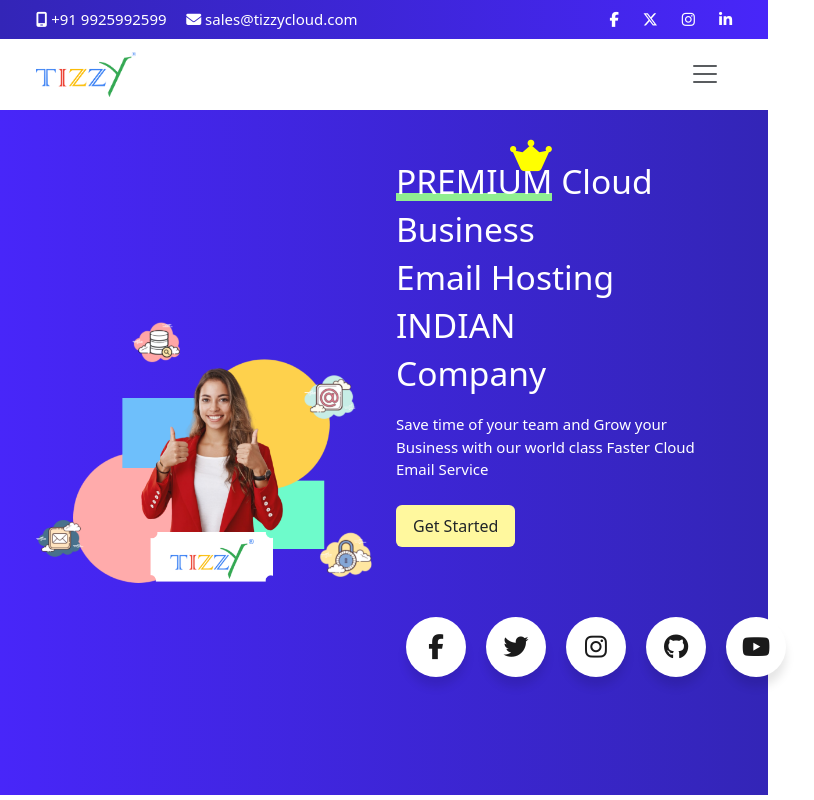
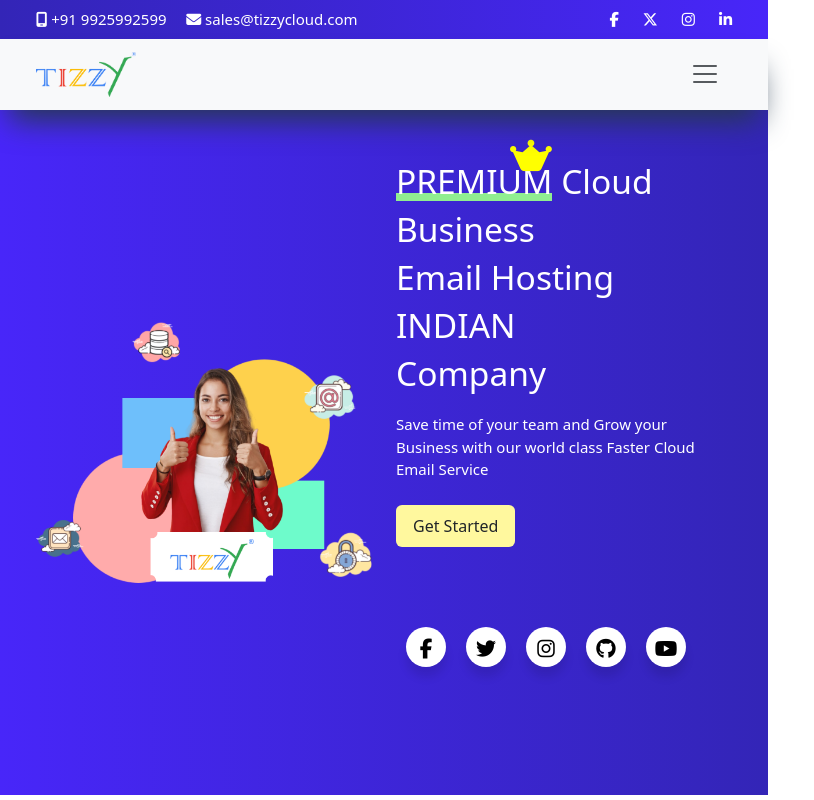
Before and after one commit to siddhesh-mithbavkar/TizzyCloud, a plain HTML site: page index.html in a window 768 px wide. Shown: the top 800 px of the page, 814 px wide, since content can reach past the window. Drawn offline with nearby package versions, Linux system fonts and the light colour scheme.

Commit message:
new ui fixes

```diff
--- a/css/responsive.css
+++ b/css/responsive.css
@@ -85,4 +85,21 @@
   .facilities-cards .card {
     height: 300px;
   }
+
+  .wrapper .icon span {
+    display: block;
+    height: 40px;
+    width: 40px;
+    background: #fff;
+    border-radius: 50%;
+    position: relative;
+    z-index: 2;
+    box-shadow: 0px 10px 10px rgba(0, 0, 0, 0.1);
+    transition: 0.4s cubic-bezier(0.68, -0.55, 0.265, 1.55);
+  }
+
+  .wrapper .icon span i {
+    line-height: 43px;
+    font-size: 20px;
 }
+}
--- a/css/style.css
+++ b/css/style.css
@@ -19,20 +19,32 @@ body {
   margin: 0;
   font-size: 15px;
   font-weight: 400;
-  color: #1a1a1a;
-  overflow-x: hidden;
+  color: #000;
+  height: max-content;
 }
 
 /* Top Section */
 
 #top-section {
-  background: #4826f9;
   background: linear-gradient(270deg, #4826f9, #3325b7);
   color: #fff;
 }
 
+#top-section.hidden {
+  transform: translateY(-100%);
+  transition: transform 0.3s ease;
+}
+
 .phone-email a {
   color: #fff;
+}
+
+#navbar {
+  position: sticky;
+  z-index: 99999;
+  top: 0;
+  transition: top 0.3s;
+  box-shadow: rgb(38, 57, 77) 0px 20px 30px -10px;
 }
 
 .navbar .logo {
@@ -71,6 +83,7 @@ body {
 /* Banner CSS */
 
 #hero-banner {
+  /* margin-top: 65px; */
   background: #4826f9;
   background: linear-gradient(90deg, #4826f9, #3325b7);
 }
--- a/index.html
+++ b/index.html
@@ -44,8 +44,16 @@
             </div>
         </section>
 
+
+
+
+
+    </header>
+
+    <main>
+
         <section id="navbar">
-            <nav class="navbar navbar-expand-xxl" aria-label="Offcanvas navbar large">
+            <nav class="navbar navbar-expand-xxl bg-light sticky-navbar" aria-label="Offcanvas navbar large">
                 <div class="container">
                     <a class="navbar-brand" href="#">
                         <img src="img/tizzy_logo_new.png" class="logo img-fluid" alt="logo">
@@ -63,7 +71,7 @@
                             <button type="button" class="btn-close btn-close-dark" data-bs-dismiss="offcanvas"
                                 aria-label="Close"></button>
                         </div>
-                        <div class="offcanvas-body">
+                        <div class="offcanvas-body overflow-auto">
                             <ul class="navbar-nav justify-content-center flex-grow-1 pe-3 fw-bold">
                                 <li class="nav-item">
                                     <a class="nav-link" href="#">Tizzy Cloud Computing</a>
@@ -95,68 +103,6 @@
                 </div>
             </nav>
         </section>
-
-    </header>
-
-    <main>
-        <!-- <section id="carousel-banner" class="bg-primary text-white p-0">
-            <div class="owl-carousel owl-theme">
-
-                <div class="item-1 position-relative py-5">
-                    <div class="container">
-                        <div class="row align-items-center">
-                            <div class="col-lg-6 order-2 order-lg-1">
-                                <h1 class="title mb-3"><span class="premium">Premium</span> Cloud Business Email Hosting <span
-                                        class="indian">INDIAN</span> Company</h1>
-                                <p class="mb-4">Save time of your team and Grow your Business with our world class
-                                    Faster Cloud Email Service</p>
-                                <a href="#!" class="btn btn-light me-3">Get Started</a>
-                            </div>
-                            <div class="col-lg-6 order-1 order-lg-2 text-center">
-                                <img src="img/banner-img.png" class="img-fluid" alt="Banner 1">
-                            </div>
-                        </div>
-                    </div>
-                </div>
-
-                <div class="item-2 position-relative py-5">
-                    <div class="container">
-                        <div class="row align-items-center">
-                            <div class="col-lg-6 d-none d-lg-block">
-                                <img src="img/banner/slide-02.svg" class="img-fluid" alt="Banner 2">
-                            </div>
-                            <div class="col-lg-6">
-                                <h1 class="mb-3">Get the grand domain Offer</h1>
-                                <ul class="text-white list-unstyled mb-4">
-                                    <li>✔️ Free Installation</li>
-                                    <li>✔️ One Year Free Service</li>
-                                    <li>✔️ Control panel with advanced security</li>
-                                    <li>✔️ 24/7 Support</li>
-                                </ul>
-                                <a href="#!" class="btn btn-light me-2">Get Started</a>
-                                <a href="#!" class="btn btn-outline-light">Registration</a>
-                            </div>
-                        </div>
-                    </div>
-                </div>
-
-                <div class="item-3 position-relative py-5">
-                    <div class="container">
-                        <div class="row align-items-center">
-                            <div class="col-lg-6 order-2 order-lg-1">
-                                <h1 class="mb-3">Affordable and easy hosting provider</h1>
-                                <a href="#!" class="btn btn-light me-2">Get Started</a>
-                                <a href="#!" class="btn btn-outline-light">Learn More</a>
-                            </div>
-                            <div class="col-lg-6 order-1 order-lg-2 text-center">
-                                <img src="img/banner/slide-03.svg" class="img-fluid" alt="Banner 3">
-                            </div>
-                        </div>
-                    </div>
-                </div>
-
-            </div>
-        </section> -->
 
         <section id="hero-banner" class="py-5">
             <div class="container">
@@ -703,6 +649,7 @@
     </script>
     <script src="js/her.js"></script>
     <script src="js/carousel.js"></script>
+    <script src="js/main.js"></script>
 </body>
 
 </html>
--- /dev/null
+++ b/js/main.js
@@ -0,0 +1,16 @@
+let lastScrollTop = 0;
+const topSection = document.getElementById("top-section");
+
+window.addEventListener("scroll", function () {
+    let scrollTop = window.pageYOffset || document.documentElement.scrollTop;
+
+    if (scrollTop > lastScrollTop) {
+        // Scrolling down
+        topSection.classList.add("hidden");
+    } else {
+        // Scrolling up
+        topSection.classList.remove("hidden");
+    }
+
+    lastScrollTop = scrollTop <= 0 ? 0 : scrollTop;
+});
```
